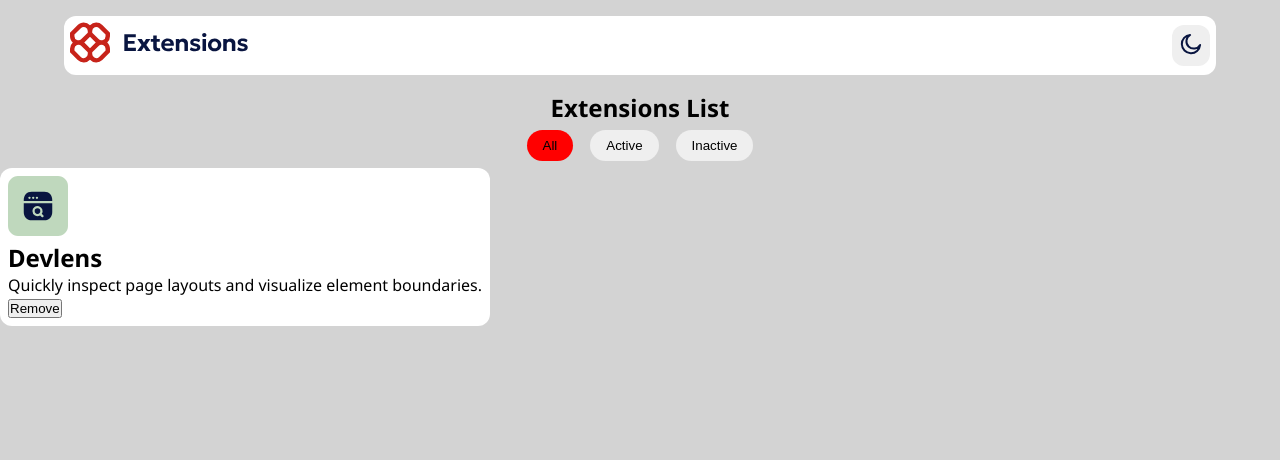
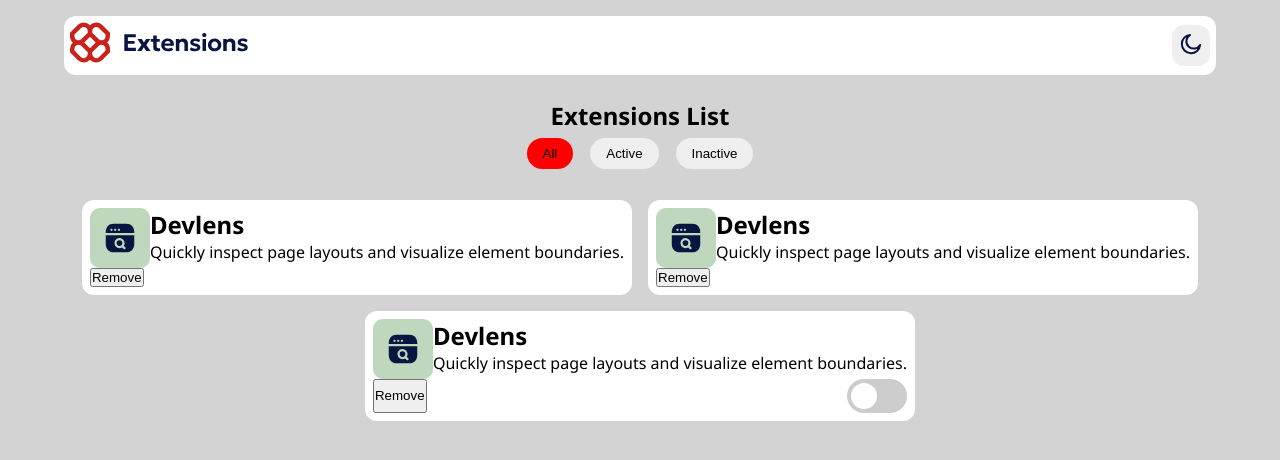
Before and after one commit to lozukka/Browser-extension-manager-UI-fm, a plain HTML site: page index.html in a window 1280 px wide. Drawn offline with Linux system fonts and the light colour scheme.

Commit message:
extension list styling

```diff
--- a/index.html
+++ b/index.html
@@ -108,12 +108,13 @@
       </section>
       <div id="extensions-list">
         <!-- If you plan to use the JSON file to populate the data dynamically, you can delete the content below -->
+
         <div class="extension">
-          <div>
+          <div class="extension__details">
             <img src="./assets/images/logo-devlens.svg" alt="" />
-            <div class="extension-text">
-              <h2>Devlens</h2>
-              <p>
+            <div class="extension__text">
+              <h2 class="extension__name">Devlens</h2>
+              <p class="extension__description">
                 Quickly inspect page layouts and visualize element boundaries.
               </p>
             </div>
@@ -121,6 +122,39 @@
           <div class="buttons">
             <button class="remove-btn">Remove</button>
             <div class="toggle-btn active"></div>
+          </div>
+        </div>
+        <div class="extension">
+          <div class="extension__details">
+            <img src="./assets/images/logo-devlens.svg" alt="" />
+            <div class="extension__text">
+              <h2 class="extension__name">Devlens</h2>
+              <p class="extension__description">
+                Quickly inspect page layouts and visualize element boundaries.
+              </p>
+            </div>
+          </div>
+          <div class="buttons">
+            <button class="remove-btn">Remove</button>
+            <div class="toggle-btn active"></div>
+          </div>
+        </div>
+        <div class="extension">
+          <div class="extension__details">
+            <img src="./assets/images/logo-devlens.svg" alt="" />
+            <div class="extension__text">
+              <h2 class="extension__name">Devlens</h2>
+              <p class="extension__description">
+                Quickly inspect page layouts and visualize element boundaries.
+              </p>
+            </div>
+          </div>
+          <div class="buttons">
+            <button class="remove-btn">Remove</button>
+            <label class="switch">
+              <input type="checkbox" />
+              <span class="slider round"></span>
+            </label>
           </div>
         </div>
       </div>
--- a/style.css
+++ b/style.css
@@ -72,7 +72,7 @@
     width: 350px;
     justify-content: center;
     align-items: center;
-    margin: auto;
+    margin: 1.5rem auto;
   }
   #hero button {
     border: none;
@@ -91,11 +91,87 @@
 @layer extensions-list {
   #extensions-list {
     display: flex;
-    width: 100%;
+    flex-wrap: wrap;
+    margin: auto;
+    width: 90vw;
+    gap: 1rem;
+    align-items: center;
+    justify-content: center;
   }
   .extension {
     background: white;
     padding: 0.5rem;
     border-radius: 12px;
+    display: flex;
+    flex-direction: column;
+  }
+  .extension__details {
+    display: flex;
+  }
+  .buttons {
+    display: flex;
+    justify-content: space-between;
+  }
+  /* The switch - the box around the slider */
+  .switch {
+    position: relative;
+    display: inline-block;
+    width: 60px;
+    height: 34px;
+  }
+
+  /* Hide default HTML checkbox */
+  .switch input {
+    opacity: 0;
+    width: 0;
+    height: 0;
+  }
+
+  /* The slider */
+  .slider {
+    position: absolute;
+    cursor: pointer;
+    top: 0;
+    left: 0;
+    right: 0;
+    bottom: 0;
+    background-color: #ccc;
+    -webkit-transition: 0.4s;
+    transition: 0.4s;
+  }
+
+  .slider:before {
+    position: absolute;
+    content: "";
+    height: 26px;
+    width: 26px;
+    left: 4px;
+    bottom: 4px;
+    background-color: white;
+    -webkit-transition: 0.4s;
+    transition: 0.4s;
+  }
+
+  input:checked + .slider {
+    background-color: red;
+  }
+
+  input:focus + .slider {
+    box-shadow: 0 0 1px red;
+  }
+
+  input:checked + .slider:before {
+    -webkit-transform: translateX(26px);
+    -ms-transform: translateX(26px);
+    transform: translateX(26px);
+  }
+
+  /* Rounded sliders */
+  .slider.round {
+    border-radius: 34px;
+  }
+
+  .slider.round:before {
+    border-radius: 50%;
   }
 }
```
